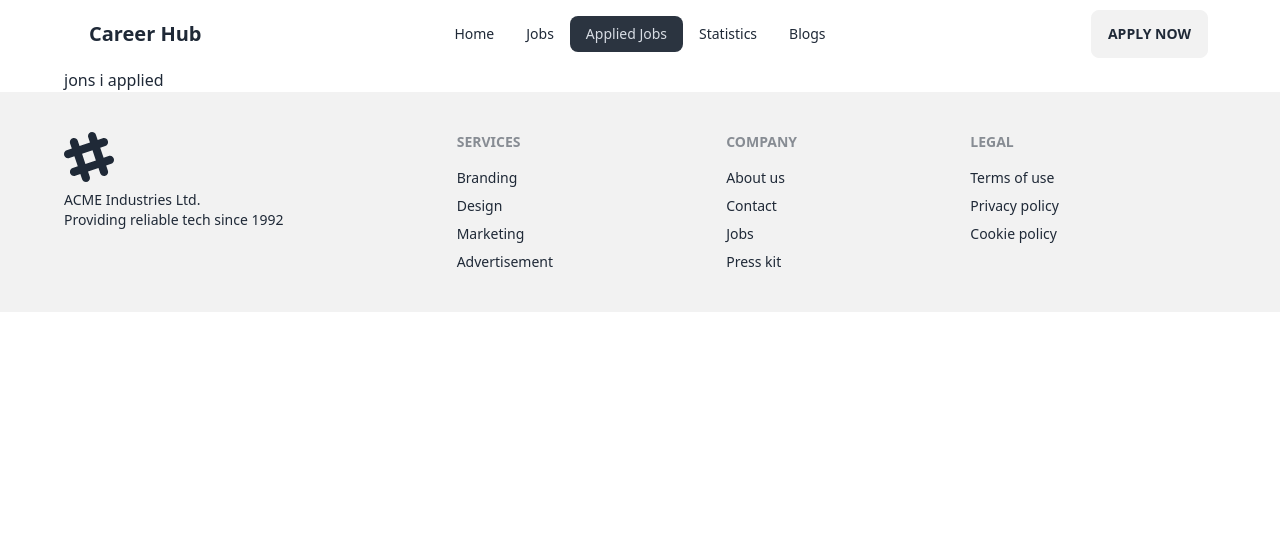
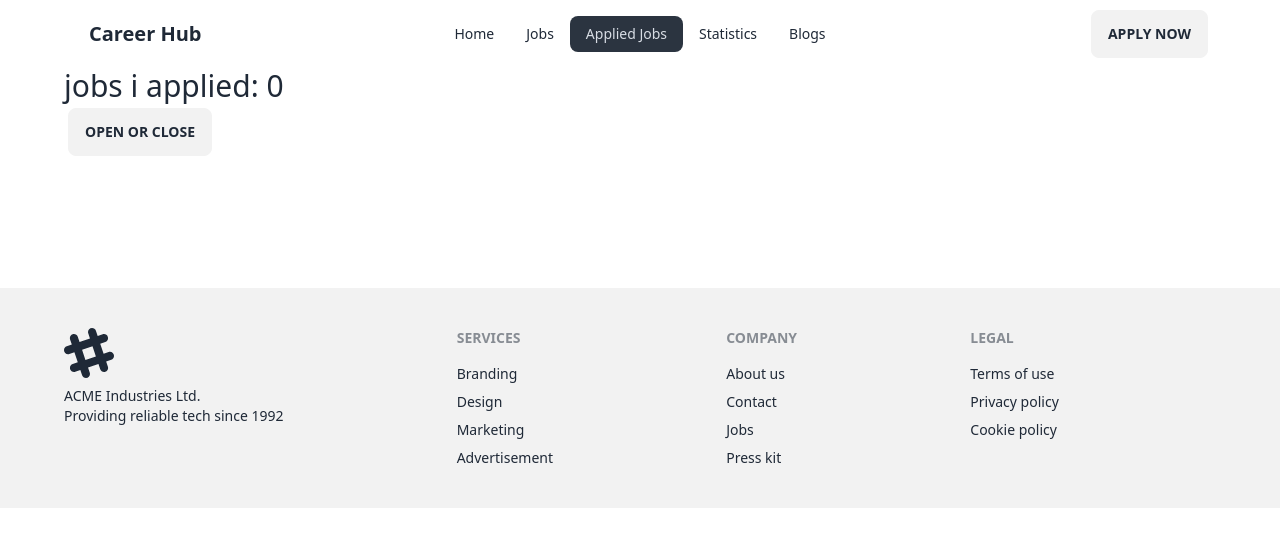
Before and after one commit to Fahmida-Faiza/React-Career-hub, a React (Vite) app: page /applied in a window 1280 px wide. Shown: the top 546 px of the page. Built offline with nearby package versions, Linux system fonts and the light colour scheme.

Commit message:
added job details applyed

```diff
--- a/src/components/AppliedJobs/AppliedJobs.jsx
+++ b/src/components/AppliedJobs/AppliedJobs.jsx
@@ -1,9 +1,61 @@
+import { useEffect, useState } from "react";
+import { useLoaderData } from "react-router-dom";
+import { getStoredJobApplication } from "../../utility/localstroage";
 
 
 const AppliedJobs = () => {
+
+    const jobs = useLoaderData();
+
+const [appliedJobs, setappliedJobs]= useState([])
+
+
+    useEffect( () => {
+ const storedJobIds = getStoredJobApplication();
+
+if(jobs.length > 0){
+
+
+//  const jobsApplied = jobs.filter(job => storedJobIds.includes(job.id))
+
+
+
+const jobsApplied =[]
+for(const id of storedJobIds){
+    const job = jobs.find(job=> job.id === id);
+    if(job){
+        jobsApplied.push(job)
+    }
+}
+
+
+    setappliedJobs(jobsApplied);
+//  console.log(jobs,storedJobIds,jobsApplied)
+}
+
+
+    }, [])
+
+
     return (
         <div>
-            <h2>jons i applied</h2>
+            <h2 className="text-3xl">jobs i applied: {appliedJobs.length}</h2>
+            <details className="dropdown mb-32">
+                <summary className="m-1 btn">open or close</summary>
+                <ul className="p-2 shadow menu dropdown-content z-[1] bg-base-100 rounded-box w-52">
+                    <li><a>All</a></li>
+                    <li><a>Remote</a></li>
+                    <li><a>Onsite</a></li>
+
+                </ul>
+            </details>
+            <ul>
+                {
+                    appliedJobs.map(job => <li key={job.id}>
+                        <span>{job.job_title} {job.company_name}: {job.remote_or_onsite}</span>
+                    </li>)
+                }
+            </ul>
         </div>
     );
 };
--- a/src/components/JobDetails/JobDetails.jsx
+++ b/src/components/JobDetails/JobDetails.jsx
@@ -1,6 +1,7 @@
 import { useLoaderData, useParams } from "react-router-dom";
 import { ToastContainer, toast } from 'react-toastify';
 import 'react-toastify/dist/ReactToastify.css';
+import { saveJobApplication } from "../../utility/localstroage";
 
 const JobDetails = () => {
 
@@ -11,6 +12,7 @@
     console.log( job)
 
     const handleApplyJob = () =>{
+        saveJobApplication(idInt)
         toast('you have apply succesfully')
     }
     return (
--- a/src/main.jsx
+++ b/src/main.jsx
@@ -29,7 +29,9 @@
 
       {
         path: '/applied',
-        element: <AppliedJobs></AppliedJobs>
+        element: <AppliedJobs></AppliedJobs>,
+
+        loader: () => fetch('/jobs.json')//do not load the data all
 
       },
 
@@ -37,7 +39,7 @@
         path: '/job/:id',
         element: <JobDetails></JobDetails>,
 
-        loader: () => fetch('../jobs.json')
+        loader: () => fetch('/jobs.json')
       }
 
 
--- /dev/null
+++ b/src/utility/localstroage.jsx
@@ -0,0 +1,29 @@
+//localstorage e save korly string sara pareyna
+
+const getStoredJobApplication =() =>{
+    const storedJobApplication = localStorage.getItem('job-applications');
+    if(storedJobApplication){
+        return JSON.parse(storedJobApplication);
+    }
+
+    return [];
+
+
+}
+
+
+const saveJobApplication = id =>{
+ const storedJobApplication = getStoredJobApplication()
+ const exists = storedJobApplication.find(jobId => jobId=== id)
+if(!exists){
+    storedJobApplication.push(id);
+    localStorage.setItem('job-applications', JSON.stringify
+     (storedJobApplication))
+
+
+}
+
+
+}
+
+export {getStoredJobApplication, saveJobApplication}
```
